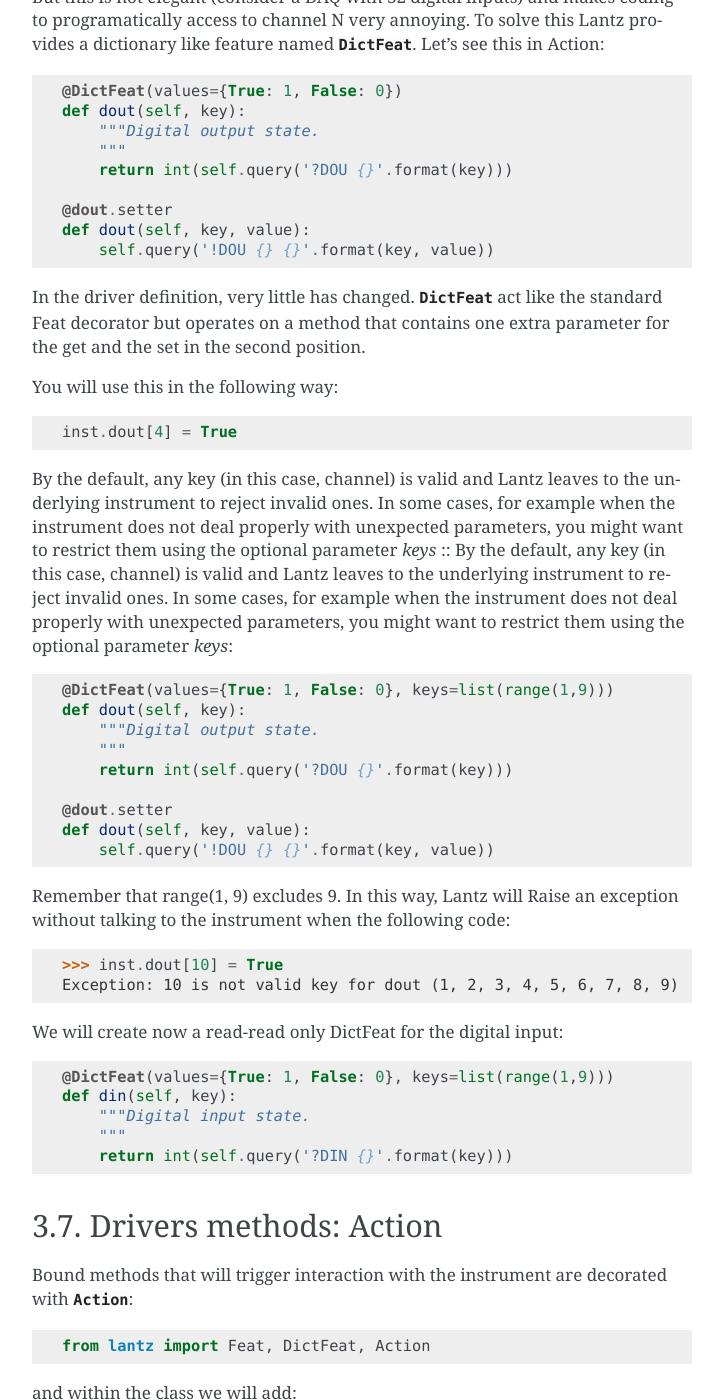
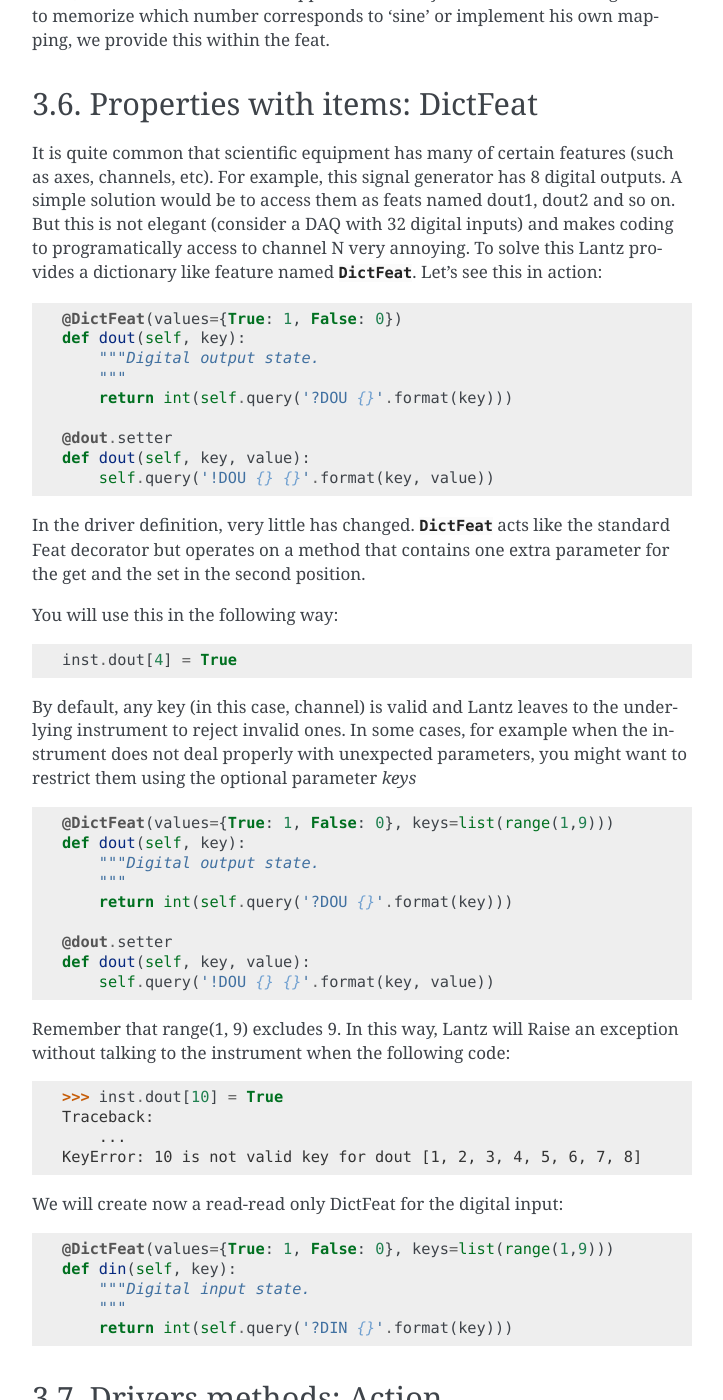
Before and after one commit to LabPy/lantz, a Sphinx documentation site: the page built from docs/tutorial.rst, in a window 1280 px wide and 1400 px high, scrolled down 10444 px. Shown: the whole window, without its empty margins (388-1111 px from the left). Built offline with Sphinx 7.4.7, drawn with Linux system fonts in a browser that asks for light colours; some of the changed text lies outside the part shown.

Commit message:
Some minor corrections to the documentation.

```diff
--- a/docs/tutorial.rst
+++ b/docs/tutorial.rst
@@ -192,7 +194,7 @@
 
             @amplitude.setter
             def amplitude(self, value):
-                if self.query('?AMP {:.2f}'.format(value)) != "OK":
+                if self.query('!AMP {:.2f}'.format(value)) != "OK":
                     raise Exception
 
 
@@ -202,7 +204,20 @@
 
 We do not know why the command has failed but we know which command has failed. Lantz has filled the description of the exception to say that the driver failed while setting the amplitude to 20.
 
-Because all commands should be checked for `ERROR`, we will override query to do it::
+.. TODO The exception message right now is
+
+        Received ERROR
+         (len=6)
+        While setting amplitude to 20 volt.
+        Closing port ('localhost', 5678)
+        Traceback (most recent call last):
+            ...
+        Exception
+
+
+Because all commands should be checked for `ERROR`, we will override query to do it. Add the following import to the top of the file, and the query function to the class::
+
+    from lantz.errors import InstrumentError
 
     def query(self, command, *, send_args=(None, None), recv_args=(None, None)):
         answer = super().query(command, send_args=send_args, recv_args=recv_args)
@@ -231,7 +247,7 @@
         def query(self, command, *, send_args=(None, None), recv_args=(None, None)):
             answer = super().query(command, send_args=send_args, recv_args=recv_args)
             if answer == 'ERROR':
-                raise Exception
+                raise InstrumentError
             return answer
 
         @Feat()
@@ -293,7 +310,7 @@
         def query(self, command, *, send_args=(None, None), recv_args=(None, None)):
             answer = super().query(command, send_args=send_args, recv_args=recv_args)
             if answer == 'ERROR':
-                raise Exception
+                raise InstrumentError
             return answer
 
         @Feat()
@@ -438,7 +456,7 @@
 Properties with items: DictFeat
 ===============================
 
-It is quite common that scientific equipment has many of certain features (such as axes, channels, etc). For example, this signal generator has 8 digital outputs. A simple solution would be to access them as feats named dout1, dout2 and so on. But this is not elegant (consider a DAQ with 32 digital inputs) and makes coding to programatically access to channel N very annoying. To solve this Lantz provides a dictionary like feature named :class:`DictFeat`. Let's see this in Action::
+It is quite common that scientific equipment has many of certain features (such as axes, channels, etc). For example, this signal generator has 8 digital outputs. A simple solution would be to access them as feats named dout1, dout2 and so on. But this is not elegant (consider a DAQ with 32 digital inputs) and makes coding to programatically access to channel N very annoying. To solve this Lantz provides a dictionary like feature named :class:`DictFeat`. Let's see this in action::
 
 
         @DictFeat(values={True: 1, False: 0})
@@ -452,15 +470,13 @@
             self.query('!DOU {} {}'.format(key, value))
 
 
-In the driver definition, very little has changed. :class:`DictFeat` act like the standard Feat decorator but operates on a method that contains one extra parameter for the get and the set in the second position.
+In the driver definition, very little has changed. :class:`DictFeat` acts like the standard Feat decorator but operates on a method that contains one extra parameter for the get and the set in the second position.
 
 You will use this in the following way::
 
         inst.dout[4] = True
 
-By the default, any key (in this case, channel) is valid and Lantz leaves to the underlying instrument to reject invalid ones. In some cases, for example when the instrument does not deal properly with unexpected parameters, you might want to restrict them using the optional parameter `keys` ::
-By the default, any key (in this case, channel) is valid and Lantz leaves to the underlying instrument to reject invalid ones. In some cases, for example when the instrument does not deal properly with unexpected parameters, you might want to restrict them using the optional parameter `keys`::
-
+By default, any key (in this case, channel) is valid and Lantz leaves to the underlying instrument to reject invalid ones. In some cases, for example when the instrument does not deal properly with unexpected parameters, you might want to restrict them using the optional parameter `keys` ::
 
         @DictFeat(values={True: 1, False: 0}, keys=list(range(1,9)))
         def dout(self, key):
@@ -476,7 +492,9 @@
 Remember that range(1, 9) excludes 9. In this way, Lantz will Raise an exception without talking to the instrument when the following code::
 
         >>> inst.dout[10] = True
-        Exception: 10 is not valid key for dout (1, 2, 3, 4, 5, 6, 7, 8, 9)
+        Traceback:
+            ...
+        KeyError: 10 is not valid key for dout [1, 2, 3, 4, 5, 6, 7, 8]
 
 
 We will create now a read-read only DictFeat for the digital input::
```
Also changed, not shown: other parts of docs/tutorial.rst (+42 -34 lines), docs/overview.rst (+5 -5 lines).
